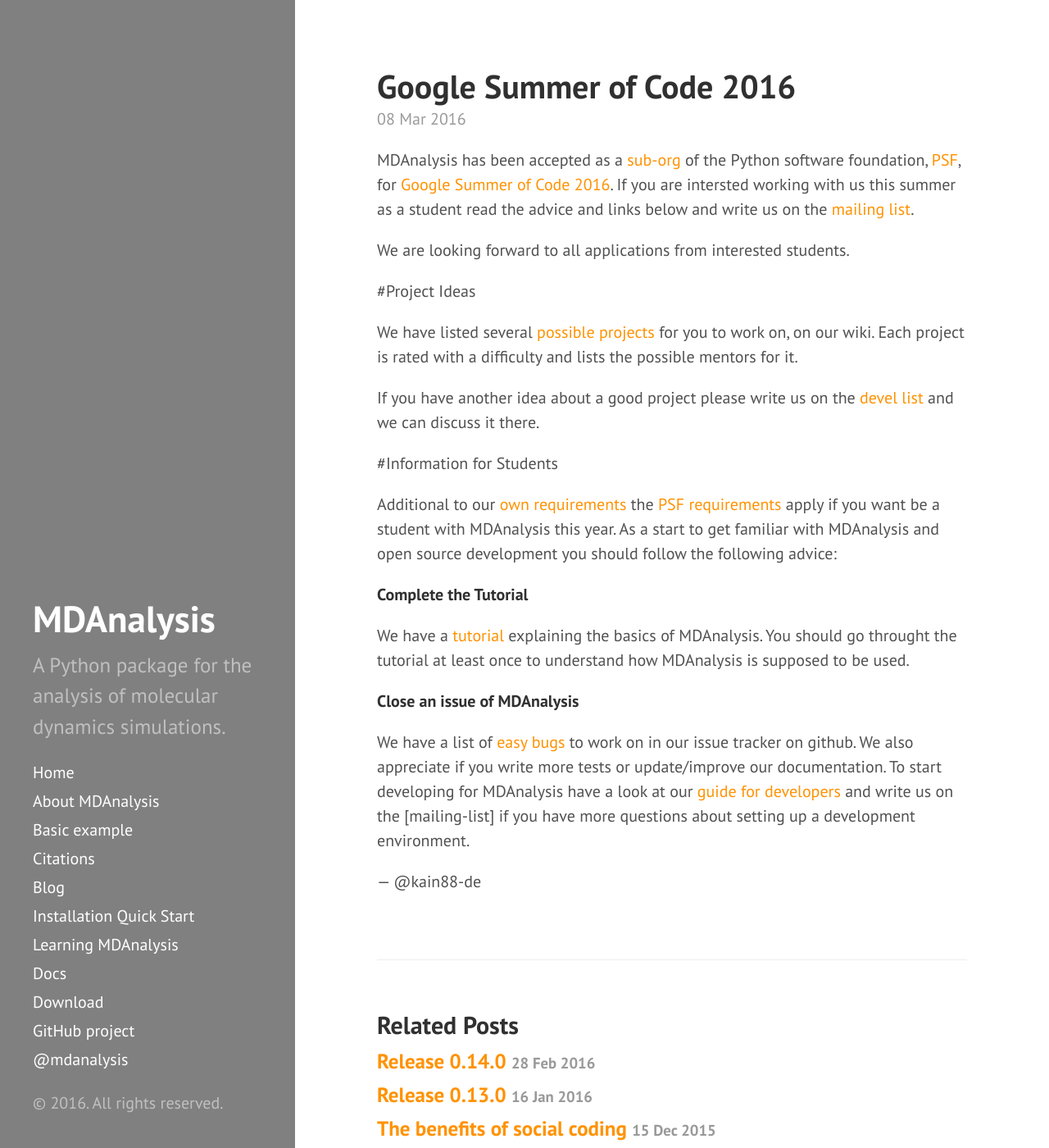
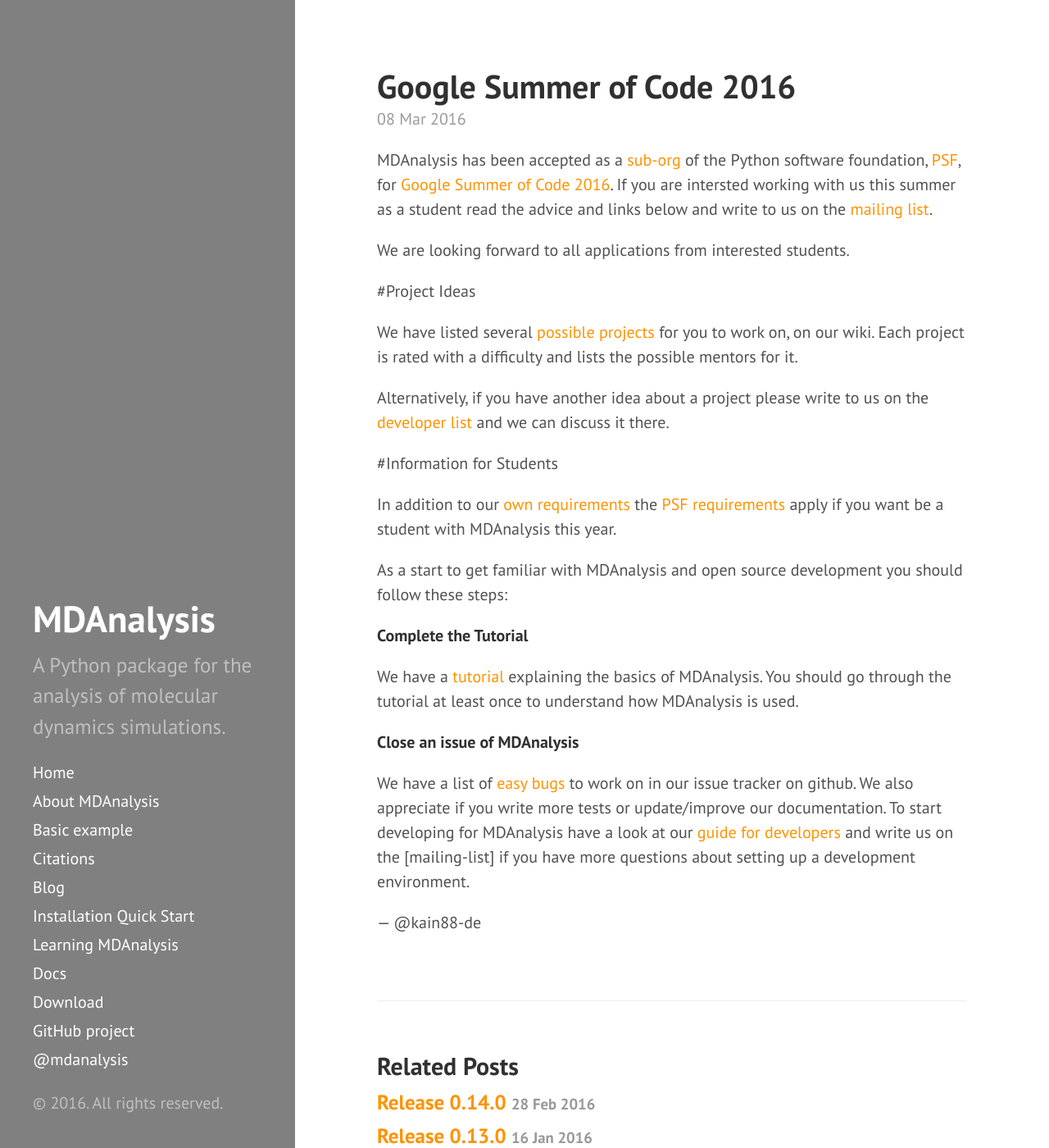
Before and after one commit to MDAnalysis/MDAnalysis.github.io, a Jekyll site: the page built from _posts/2016-03-08-gsoc2016.md, in a window 1280 px wide and 1400 px high. Shown: the whole window at 82% size. Built offline with Jekyll 4.4.1, drawn with Linux system fonts in a browser that asks for light colours.

Commit message:
Update 2016-03-08-gsoc2016.md

```diff
--- a/_posts/2016-03-08-gsoc2016.md
+++ b/_posts/2016-03-08-gsoc2016.md
@@ -5,7 +5,7 @@ title: Google Summer of Code 2016
 
 MDAnalysis has been accepted as a [sub-org] of the Python software foundation,
 [PSF], for [Google Summer of Code 2016][gsoc]. If you are intersted working with
-us this summer as a student read the advice and links below and write us on the
+us this summer as a student read the advice and links below and write to us on the
 [mailing list].
 
 We are looking forward to all applications from interested students.
@@ -16,19 +16,21 @@ We have listed several [possible projects][ideas] for you to work on, on our
 wiki. Each project is rated with a difficulty and lists the possible mentors for
 it.
 
-If you have another idea about a good project please write us on the
-[devel list][mailing list] and we can discuss it there.
+Alternatively, if you have another idea about a project please write to us on the
+[developer list][mailing list] and we can discuss it there.
 
 #Information for Students
 
-Additional to our [own requirements] the [PSF requirements] apply if you want be
-a student with MDAnalysis this year. As a start to get familiar with MDAnalysis
-and open source development you should follow the following advice:
+In addition to our [own requirements] the [PSF requirements] apply if you want be
+a student with MDAnalysis this year.
+
+As a start to get familiar with MDAnalysis
+and open source development you should follow these steps:
 
 **Complete the Tutorial**
 
-We have a [tutorial] explaining the basics of MDAnalysis. You should go throught
-the tutorial at least once to understand how MDAnalysis is supposed to be used.
+We have a [tutorial] explaining the basics of MDAnalysis. You should go through
+the tutorial at least once to understand how MDAnalysis is used.
 
 **Close an issue of MDAnalysis**
 
```
